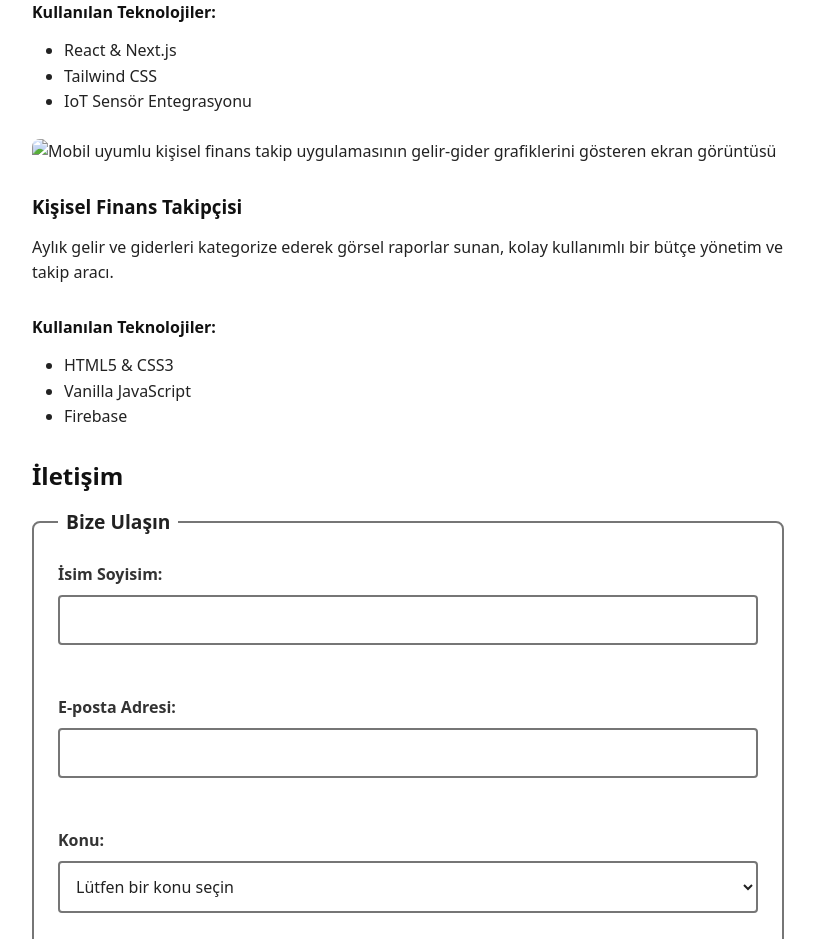
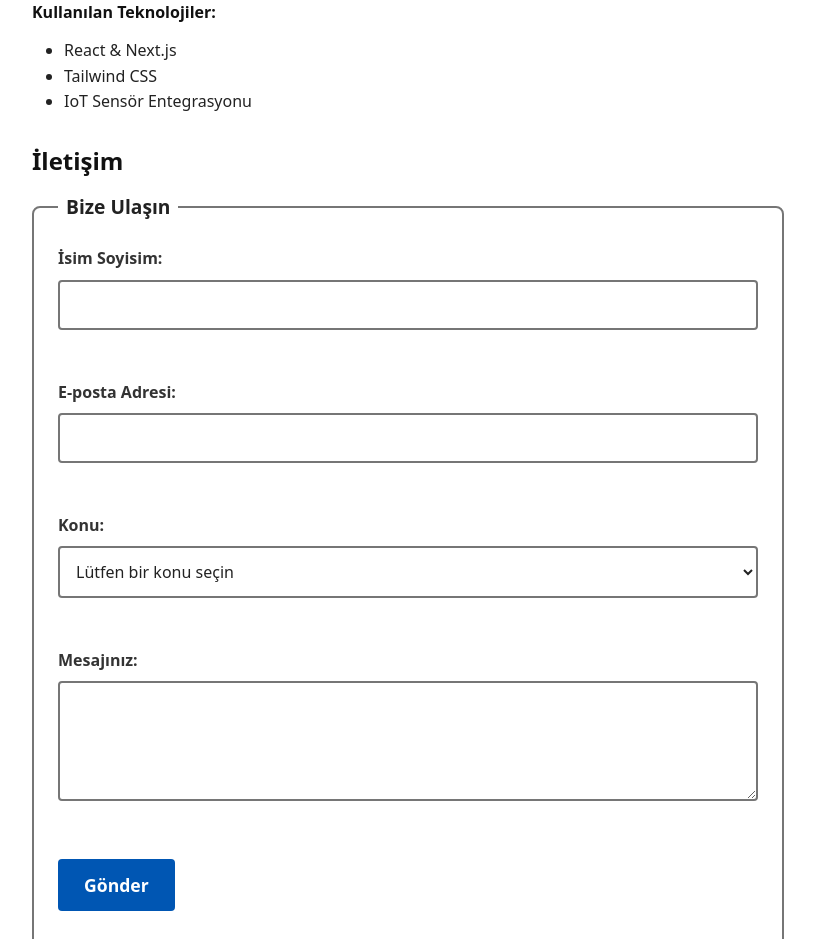
Before and after one commit to nurksbr/weblab, a plain HTML site: page index.html in a window 1280 px wide. Shown: the part 1437-2376 px from the top of the page, without its empty margins (232-1047 px from the left). Drawn offline with Linux system fonts and the light colour scheme.

Commit message:
refactor(projects): remove deprecated second project placeholder

```diff
--- a/index.html
+++ b/index.html
@@ -70,21 +70,6 @@
                 </ul>
             </article>
 
-            <article>
-                <figure>
-                    <img src="project2.jpg"
-                        alt="Mobil uyumlu kişisel finans takip uygulamasının gelir-gider grafiklerini gösteren ekran görüntüsü">
-                </figure>
-                <h3>Kişisel Finans Takipçisi</h3>
-                <p>Aylık gelir ve giderleri kategorize ederek görsel raporlar sunan, kolay kullanımlı bir bütçe yönetim
-                    ve takip aracı.</p>
-                <h4>Kullanılan Teknolojiler:</h4>
-                <ul>
-                    <li>HTML5 & CSS3</li>
-                    <li>Vanilla JavaScript</li>
-                    <li>Firebase</li>
-                </ul>
-            </article>
         </section>
 
         <section id="iletisim">
```
Also changed, not shown: 1 other file.
